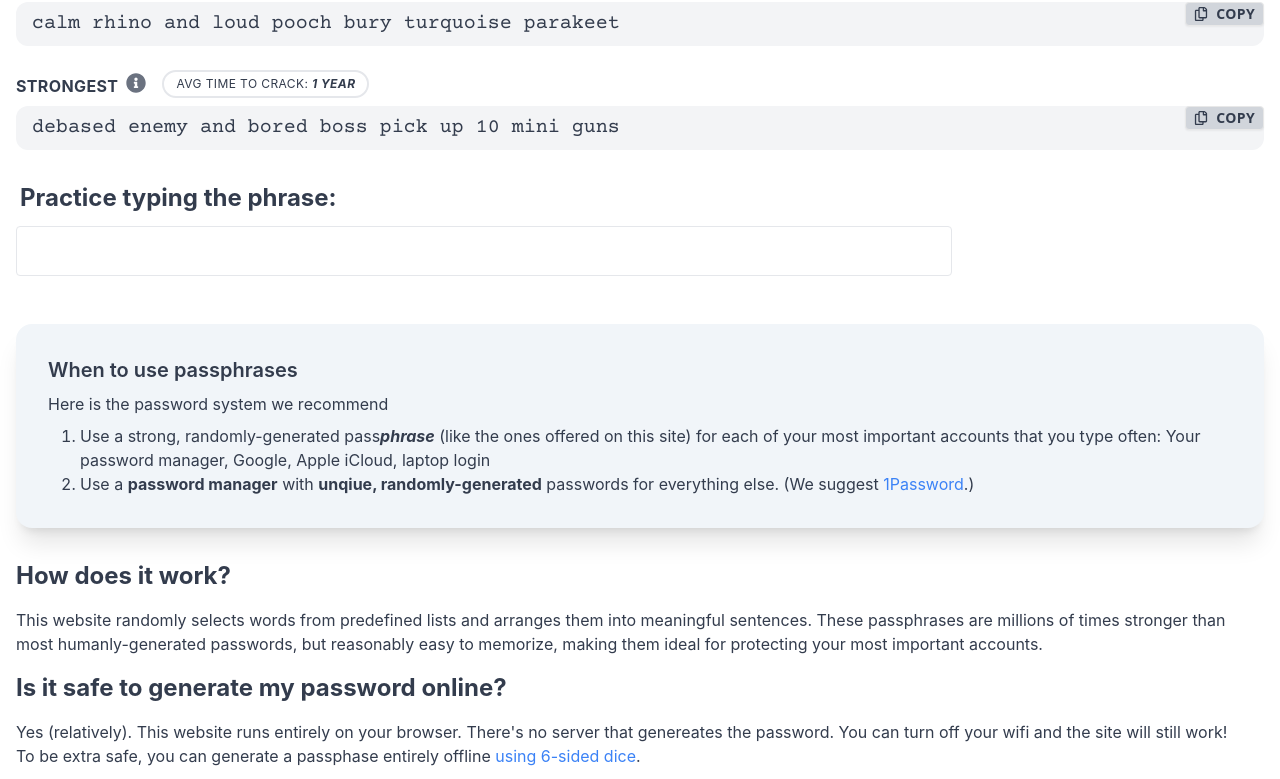
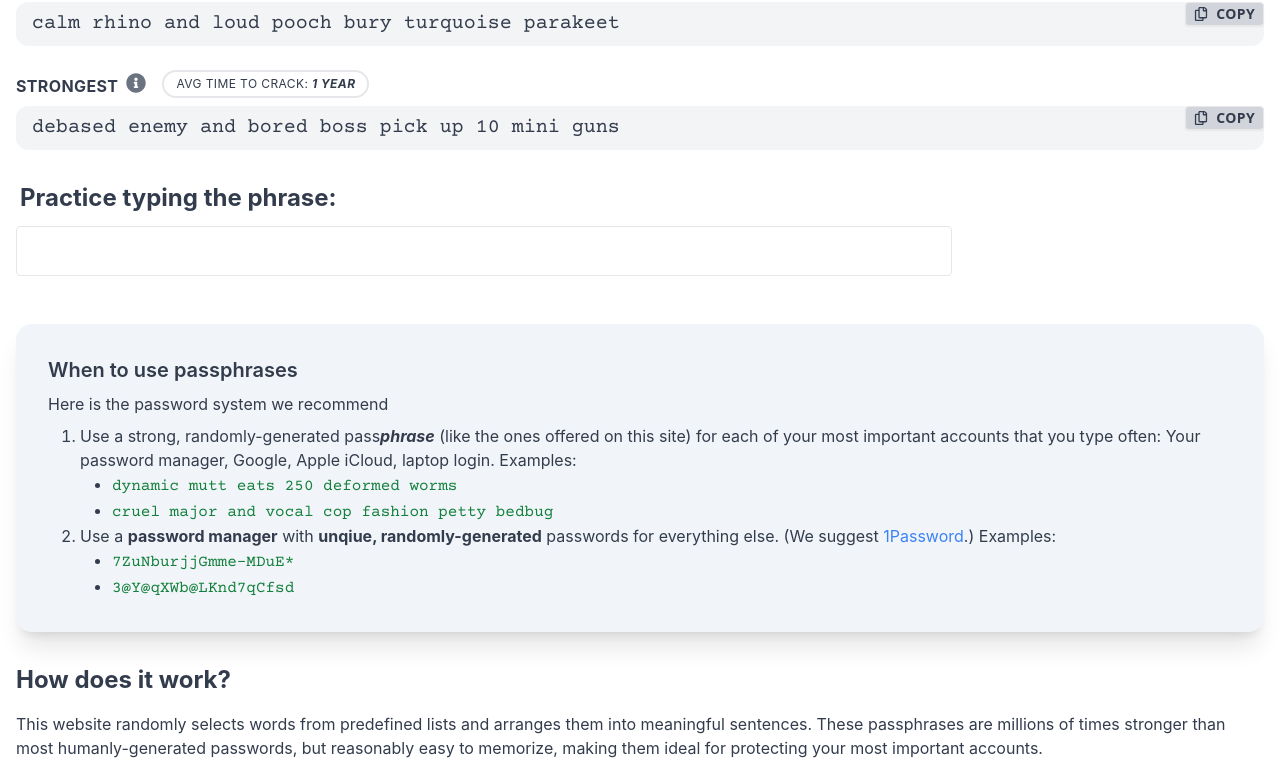
Before and after one commit to blanchardjeremy/strongphrase.net, a React (Create React App) app: page / in a window 1280 px wide. Shown: the part 410-1189 px from the top of the page. Built offline with nearby package versions, Linux system fonts and the light colour scheme.

Commit message:
Add password suggestions and cleanup styling for it.

```diff
--- a/src/App.css
+++ b/src/App.css
@@ -41,3 +41,8 @@ a, a:hover, a:active, a:visited {
     transform: rotate(360deg);
   }
 }
+
+
+.password-scheme code {
+  @apply text-green-700
+}
--- a/src/App.js
+++ b/src/App.js
@@ -12,13 +12,25 @@ const App = () => {
       </header>
       <PassphraseGenerator />
       <section className="content">
-        <div className="card bg-slate-100 w-full shadow-xl mt-12">
+        <div className="card bg-slate-100 w-full shadow-xl mt-12 password-scheme">
           <div className="card-body">
             <h2 className="card-title">When to use passphrases</h2>
             <p>Here is the password system we recommend</p>
             <ol className="list-decimal ml-8">
-              <li>Use a strong, randomly-generated pass<strong class="italic">phrase</strong> (like the ones offered on this site) for each of your most important accounts that you type often: Your password manager, Google, Apple iCloud, laptop login</li>
-              <li>Use a <strong>password manager</strong> with <strong>unqiue, randomly-generated</strong> passwords for everything else. (We suggest <a href="https://1password.com/" target="_blank" rel="noreferrer">1Password</a>.)</li>
+              <li>
+                <p>Use a strong, randomly-generated pass<strong class="italic">phrase</strong> (like the ones offered on this site) for each of your most important accounts that you type often: Your password manager, Google, Apple iCloud, laptop login. Examples:</p>
+                <ul className="list-disc ml-8">
+                  <li><code>dynamic mutt eats 250 deformed worms</code></li>
+                  <li><code>cruel major and vocal cop fashion petty bedbug</code></li>
+                </ul>
+              </li>
+              <li>
+                <p>Use a <strong>password manager</strong> with <strong>unqiue, randomly-generated</strong> passwords for everything else. (We suggest <a href="https://1password.com/" target="_blank" rel="noreferrer">1Password</a>.) Examples:</p>
+                <ul className="list-disc ml-8">
+                  <li><code>7ZuNburjjGmme-MDuE*</code></li>
+                  <li><code>3@Y@qXWb@LKnd7qCfsd</code></li>
+                </ul>
+              </li>
             </ol>
           </div>
         </div>
```
